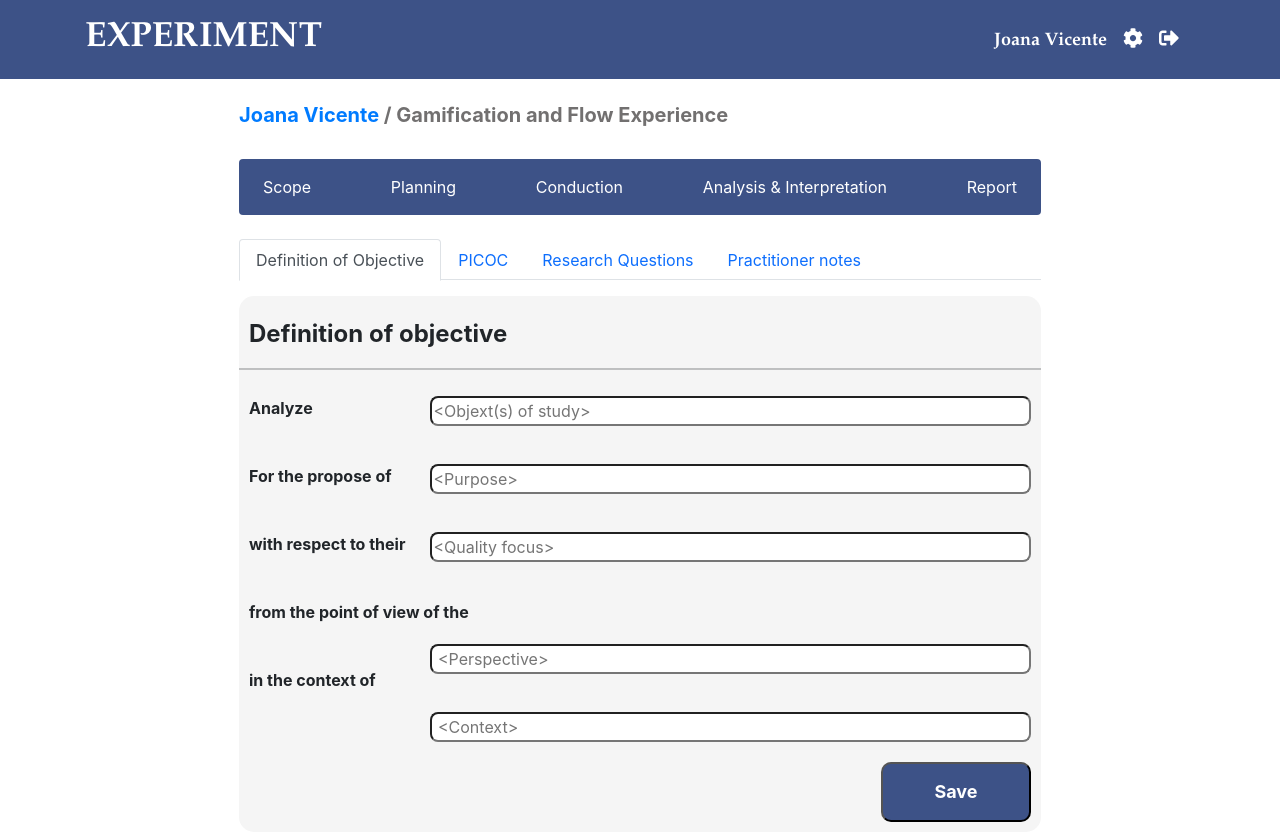
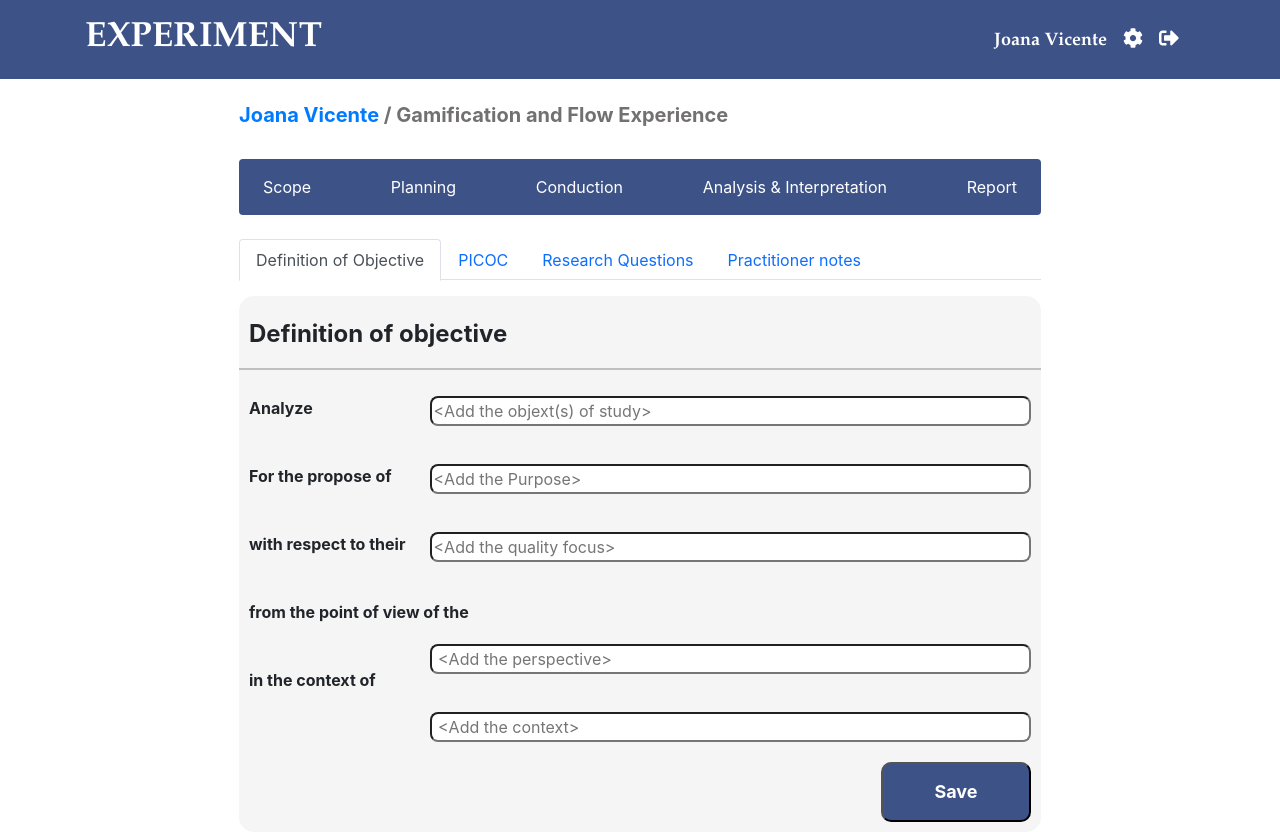
Before and after one commit to kamillatenorio/HCI-Project, a React (Create React App) app: page /scope in a window 1280 px wide. Built offline with nearby package versions, Linux system fonts and the light colour scheme.

Commit message:
Adding placeholders in the forms inputs of the Scope component

```diff
--- a/src/views/experimentPhases/Scope.jsx
+++ b/src/views/experimentPhases/Scope.jsx
@@ -19,34 +19,34 @@ class Scope extends Component {
                 <hr class="dotted experimentDot"></hr>
 
                 <label htmlFor="analyze" className="experimentLabel">Analyze</label>
-                <input className="experimentInput" type="text" name="analyze" id="analyze" placeholder='<Objext(s) of study>' />
+                <input className="experimentInput" type="text" name="analyze" id="analyze" placeholder='<Add the objext(s) of study>' />
 
                 <br />
                 <br />
 
                 <label htmlFor="purpose" className="experimentLabel">For the propose of</label>
-                <input type="text" name="purpose" id="purpose" placeholder='<Purpose>' className="experimentInput" />
+                <input type="text" name="purpose" id="purpose" placeholder='<Add the Purpose>' className="experimentInput" />
 
 
                 <br />
                 <br />
 
                 <label htmlFor="quality" className="experimentLabel">with respect to their </label>
-                <input type="text" name="quality" id="quality" placeholder='<Quality focus>' className="experimentInput" />
+                <input type="text" name="quality" id="quality" placeholder='<Add the quality focus>' className="experimentInput" />
 
 
                 <br />
                 <br />
 
                 <label htmlFor="perspective" className="experimentLabel">from the point of view of the</label>
-                <input type="text" name="perspective" id="perspective" placeholder=' <Perspective>' className="experimentInput" />
+                <input type="text" name="perspective" id="perspective" placeholder=' <Add the perspective>' className="experimentInput" />
 
                 <br />
                 <br />
 
 
                 <label htmlFor="context" className="experimentLabel">in the context of</label>
-                <input type="text" name="context" id="context" placeholder=' <Context>' className="experimentInput" />
+                <input type="text" name="context" id="context" placeholder=' <Add the context>' className="experimentInput" />
 
                 <button className='blue_button saveButton'>Save</button>
 
@@ -61,31 +61,31 @@ class Scope extends Component {
 
 
                 <label htmlFor="quality" className="experimentLabel">Population</label>
-                <input type="text" name="quality" id="quality" className="experimentInput" />
+                <input type="text" name="quality" id="quality" placeholder='Add the population in which the evidence is going to be collected.' className="experimentInput" />
 
                 <br />
                 <br />
 
                 <label htmlFor="quality" className="experimentLabel">Intervation</label>
-                <input type="text" name="quality" id="quality" className="experimentInput" />
+                <input type="text" name="quality" id="quality" placeholder='Add the intervention that is going to be applied in the empirical study.' className="experimentInput" />
 
                 <br />
                 <br />
 
                 <label htmlFor="quality" className="experimentLabel">Comparsion</label>
-                <input type="text" name="quality" id="quality" className="experimentInput" />
+                <input type="text" name="quality" id="quality" placeholder='Add the comparison to which the intervention is going to be compared.' className="experimentInput" />
 
                 <br />
                 <br />
 
                 <label htmlFor="quality" className="experimentLabel">Outcome</label>
-                <input type="text" name="quality" id="quality" className="experimentInput" />
+                <input type="text" name="quality" id="quality" placeholder='Add the expected outcome of the experiment.' className="experimentInput" />
 
                 <br />
                 <br />
 
                 <label htmlFor="quality" className="experimentLabel">Context</label>
-                <input type="text" name="quality" id="quality" className="experimentInput" />
+                <input type="text" name="quality" id="quality" placeholder='Add the context of the experiment.' className="experimentInput" />
 
                 <br />
 
@@ -101,13 +101,13 @@ class Scope extends Component {
 
 
                 <label htmlFor="quality" className="experimentLabel">RQ1</label>
-                <input type="text" name="quality" id="quality" className="experimentInput" value="Some question?" />
+                <input type="text" name="quality" id="quality" className="experimentInput" placeholder="Enter your first research question"/>
 
                 <br />
                 <br />
 
                 <label htmlFor="quality" className="experimentLabel">RQ2</label>
-                <input type="text" name="quality" id="quality" className="experimentInput" value="Some question 2?" />
+                <input type="text" name="quality" id="quality" className="experimentInput" placeholder="Enter your second research question" />
 
                 <br />
 
@@ -122,19 +122,19 @@ class Scope extends Component {
 
 
                 <label htmlFor="quality" className="experimentLabel"> What is already known about this topic?</label> <br />
-                <textarea name="quality" id="quality" className="experimentTextArea" rows='6' />
+                <textarea name="quality" id="quality" placeholder='Add what is already known about this subject according to the scientific literature.' className="experimentTextArea" rows='6' />
 
                 <br />
                 <br />
 
-                <label htmlFor="quality" className="experimentLabel"> What this paper add?</label> <br />
-                <textarea name="quality" id="quality" className="experimentTextArea" rows='6' />
+                <label htmlFor="quality" className="experimentLabel"> What this experiment add?</label> <br />
+                <textarea name="quality" id="quality" placeholder='Add what this experiment add in the current scientific literature.' className="experimentTextArea" rows='6' />
 
                 <br />
                 <br />
 
                 <label htmlFor="quality" className="experimentLabel"> Implications for practice and/or policy </label> <br />
-                <textarea name="quality" id="quality" className="experimentTextArea" rows='6' />
+                <textarea name="quality" id="quality" placeholder='Add the implications for practice and/or policy of this experiment.' className="experimentTextArea" rows='6' />
 
                 <br />
 
```
